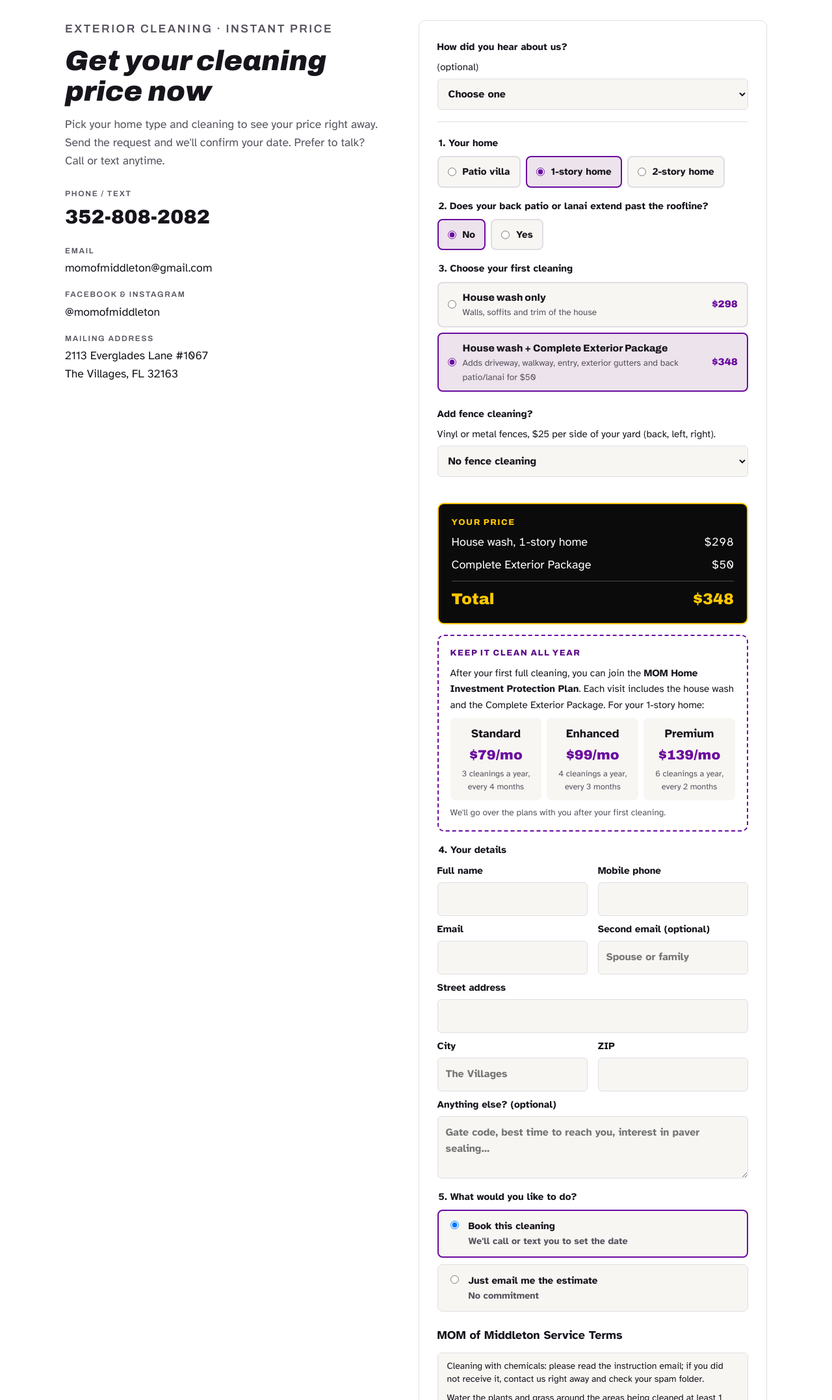
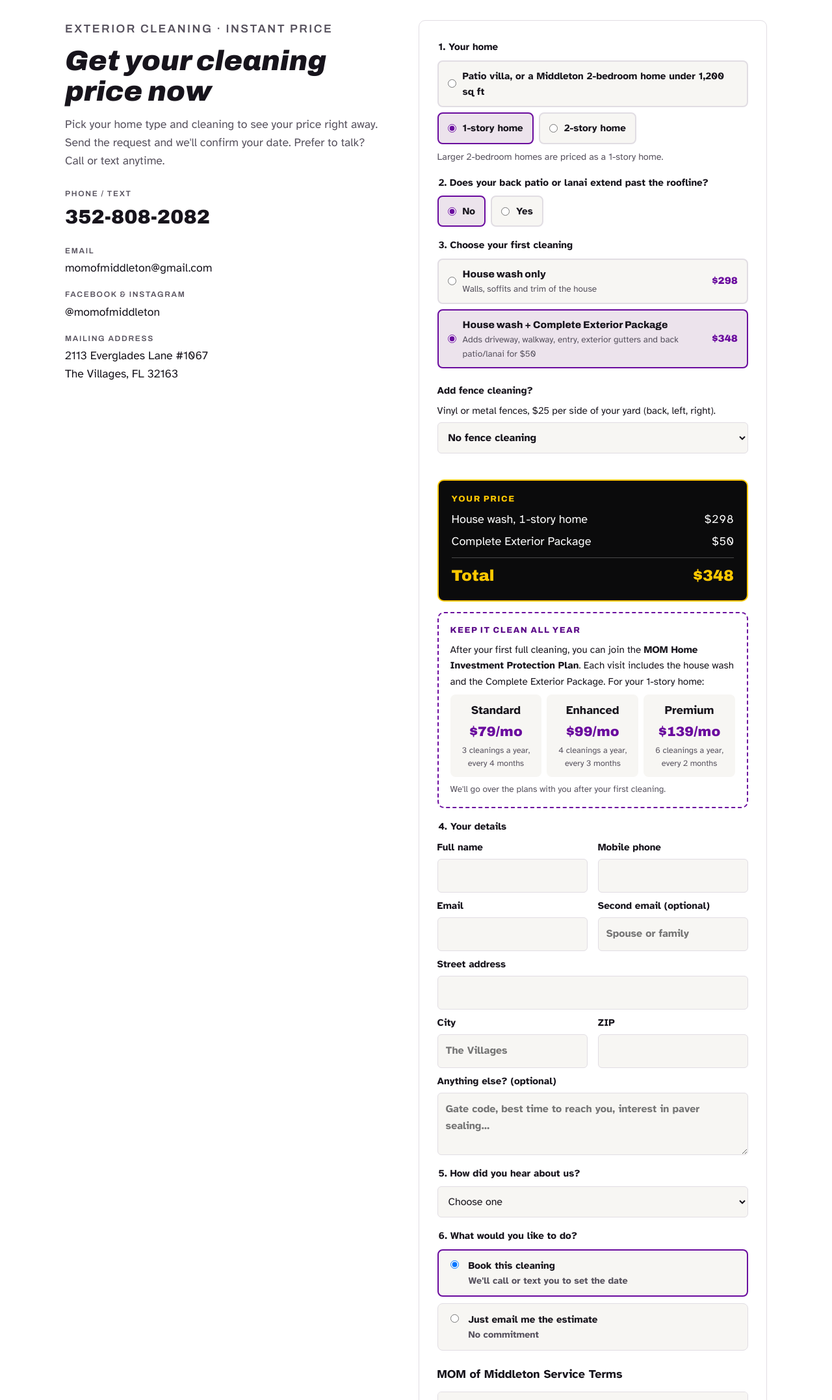
Before and after one commit to anisamgroup/mom-of-middleton, a website: page get-my-price/index.html in a window 1280 px wide. Shown: the part 200-2355 px from the top of the page at 65% size. Drawn offline with Linux system fonts and the light colour scheme.

Commit message:
Price form: 'How did you hear' moved to the end (no 'optional'); patio villa tier includes Middleton 2-bedroom homes under 1,200 sq ft (#26)
Claude-Session: https://claude.ai/code/session_01XFHq9BVSaSedcDveQjfx22

Co-authored-by: CL <noreply@anthropic.com>

```diff
--- a/get-my-price/index.html
+++ b/get-my-price/index.html
@@ -316,7 +316,9 @@ textarea{min-height:96px;resize:vertical}
 .terms-box p{margin:0 0 8px}
 .chk{display:flex;gap:10px;align-items:flex-start;font-weight:600}
 .chk input{width:auto;margin-top:4px}
-.heard{display:grid;grid-template-columns:repeat(auto-fit,minmax(min(240px,100%),1fr));gap:12px;padding-bottom:18px;margin-bottom:4px;border-bottom:1px solid var(--line)}
+.heard{display:grid;gap:10px}
+.hnote{color:var(--ink-soft);font-size:.9rem}
+.sr-only{position:absolute;width:1px;height:1px;overflow:hidden;clip:rect(0 0 0 0)}
 fieldset{border:0;padding:0;margin:0;display:grid;gap:8px}
 legend{font-size:.95rem;font-weight:700;margin-bottom:8px}
 .checks{display:flex;flex-wrap:wrap;gap:8px}
@@ -385,27 +387,14 @@ footer .wrap{display:flex;justify-content:space-between;gap:24px;flex-wrap:wrap}
       </div>
       <div class="card">
         <form id="est" novalidate>
-          <div class="heard">
-            <label for="f-heard">How did you hear about us? <span style="font-weight:400">(optional)</span><select id="f-heard" name="heard">
-              <option value="">Choose one</option>
-              <option>Facebook</option>
-              <option>Instagram</option>
-              <option>Saw your truck around</option>
-              <option>A mailer in my mailbox</option>
-              <option>A neighbor</option>
-              <option>My realtor</option>
-              <option>Online (Google or another website)</option>
-              <option>Other</option>
-            </select></label>
-            <label for="f-heard-other" id="heard-other-wrap" hidden>Where did you hear about us?<input id="f-heard-other" name="heardOther" autocomplete="off" maxlength="80"></label>
-          </div>
           <fieldset>
             <legend>1. Your home</legend>
             <div class="seg" role="radiogroup">
-              <label><input type="radio" name="htype" id="h-pv" value="pv"> Patio villa</label>
+              <label><input type="radio" name="htype" id="h-pv" value="pv"> Patio villa, or a Middleton 2-bedroom home under 1,200 sq ft</label>
               <label><input type="radio" name="htype" id="h-1" value="s1" checked> 1-story home</label>
               <label><input type="radio" name="htype" id="h-2" value="s2"> 2-story home</label>
             </div>
+            <small class="hnote">Larger 2-bedroom homes are priced as a 1-story home.</small>
           </fieldset>
           <fieldset>
             <legend>2. Does your back patio or lanai extend past the roofline?</legend>
@@ -446,8 +435,24 @@ footer .wrap{display:flex;justify-content:space-between;gap:24px;flex-wrap:wrap}
             </div>
             <label for="f-note">Anything else? (optional)<textarea id="f-note" name="note" placeholder="Gate code, best time to reach you, interest in paver sealing…"></textarea></label>
           </fieldset>
+          <fieldset class="heard">
+            <legend>5. How did you hear about us?</legend>
+            <label for="f-heard" class="sr-only">How did you hear about us?</label>
+            <select id="f-heard" name="heard">
+              <option value="">Choose one</option>
+              <option>Facebook</option>
+              <option>Instagram</option>
+              <option>Saw your truck around</option>
+              <option>A mailer in my mailbox</option>
+              <option>A neighbor</option>
+              <option>My realtor</option>
+              <option>Online (Google or another website)</option>
+              <option>Other</option>
+            </select>
+            <label for="f-heard-other" id="heard-other-wrap" hidden>Please tell us where<input id="f-heard-other" name="heardOther" autocomplete="off" maxlength="80"></label>
+          </fieldset>
           <fieldset>
-            <legend>5. What would you like to do?</legend>
+            <legend>6. What would you like to do?</legend>
             <div class="want">
               <label><input type="radio" name="want" value="book" checked> <span><b>Book this cleaning</b><small>We'll call or text you to set the date</small></span></label>
               <label><input type="radio" name="want" value="estimate"> <span><b>Just email me the estimate</b><small>No commitment</small></span></label>
@@ -523,7 +528,7 @@ window.momSubmit=function(p){
 
   if(!document.getElementById('est'))return;
   var form=document.getElementById('est'), done=document.getElementById('done'), err=document.getElementById('f-err');
-  var NAMES={pv:'Patio villa',s1:'1-story home',s2:'2-story home'};
+  var NAMES={pv:'Patio villa / Middleton 2-bedroom under 1,200 sq ft',s1:'1-story home',s2:'2-story home'};
   var HOUSE={pv:248,s1:298,s2:398}, FULL={pv:298,s1:348,s2:448};
   var PLANS={std:{n:'Standard Protection',f:'3 cleanings a year, every 4 months',r:{pv:62.5,s1:79,s2:99}},
              enh:{n:'Enhanced Protection',f:'4 cleanings a year, every 3 months',r:{pv:79,s1:99,s2:125}},
@@ -585,7 +590,7 @@ window.momSubmit=function(p){
       '\n'+q.lines.map(function(l){return '  '+l[0]+': '+money(l[1]);}).join('\n')+
       '\nTotal: '+money(q.total)+
       '\nCustomer wants: '+(wantBook()?'BOOK the job (signed terms as '+document.getElementById('f-sign').value.trim()+')':'Estimate only')+
-      '\nHow they heard about us: '+(heardFrom()||'—')+
+      '\nHow they heard about us: '+(heardFrom()||'not answered')+
       '\nNotes: '+(form.note.value.trim()||'—');
     document.getElementById('msg').textContent=msgText;
     document.getElementById('mail').href='mailto:momofmiddleton@gmail.com?subject='+encodeURIComponent('Cleaning request – '+form.name.value.trim())+'&body='+encodeURIComponent(msgText);
```
Also changed, not shown: house-washing-the-villages/index.html (+1 -1 lines), netlify/functions/estimate.mjs (+7 -5 lines), pricing/index.html (+1 -1 lines).
